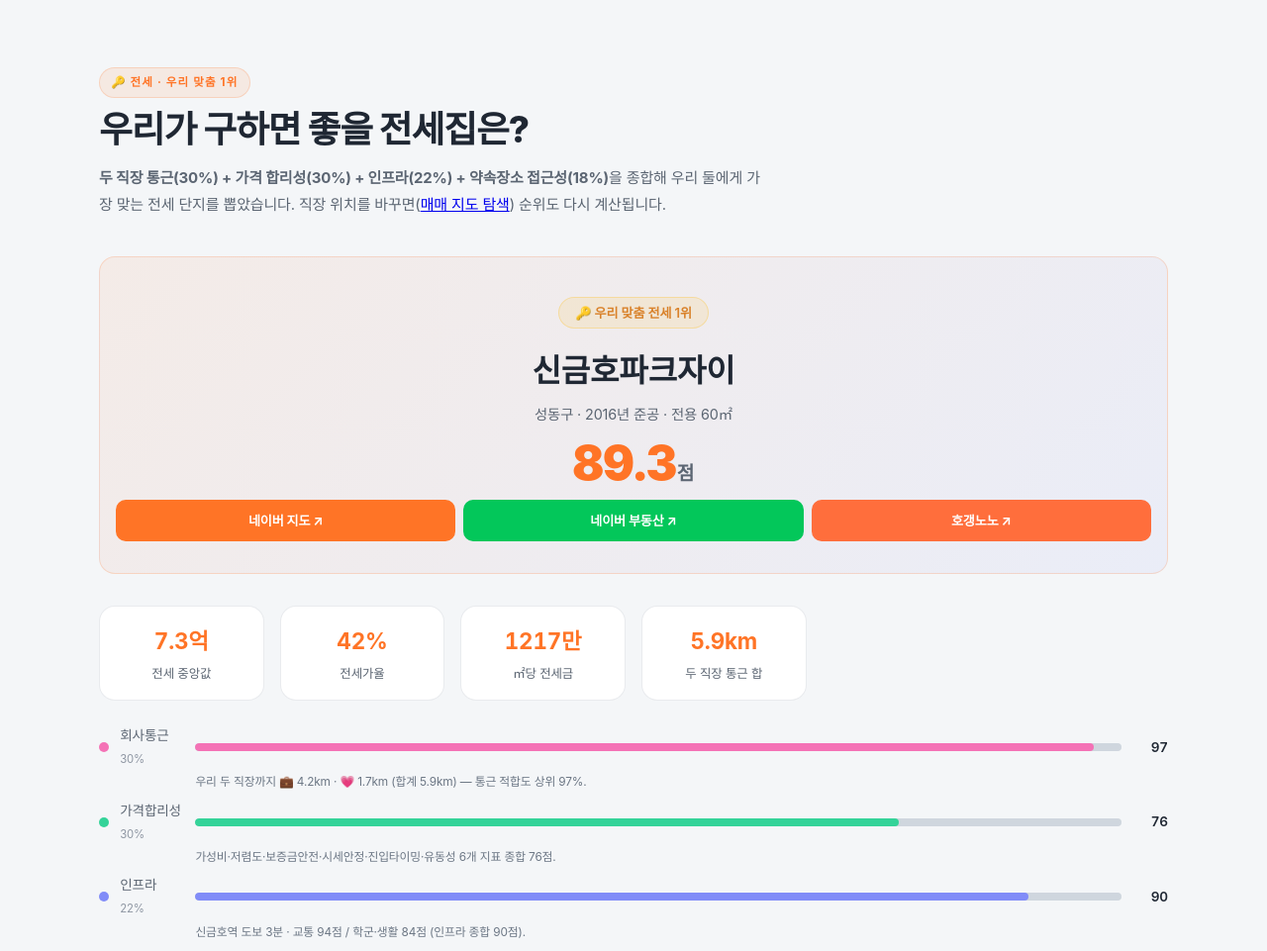
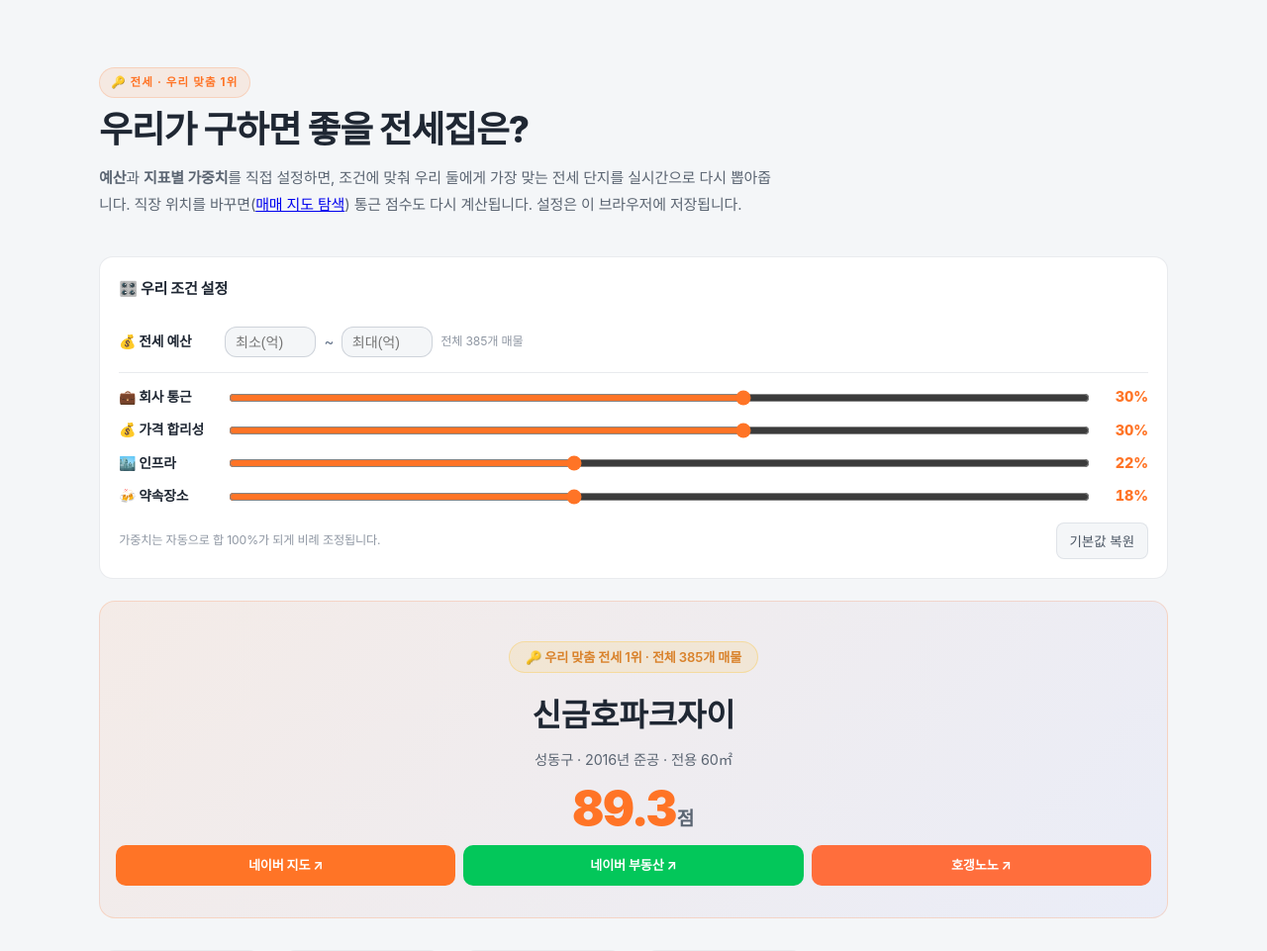
Before and after one commit to jiuk96/realestate_analysis_tool, a Flask app: page /jeonse-top1 in a window 1280 px wide. Shown: the part 52-1013 px from the top of the page at 99% size. Run offline with Flask 3, Linux system fonts and the light colour scheme; some libraries are stand-ins or nearby versions; some web fonts are replaced.

Commit message:
전세 맞춤 1위 세분화 — 예산 필터 + 사용자 가중치 슬라이더
/jeonse-top1에 '🎛️ 우리 조건 설정' 카드 추가:
- 전세 예산(최소~최대 억): 전세 중앙값 기준으로 후보군을 필터.
  범위 내 매물 수를 실시간 표기, 없으면 안내 문구.
- 지표별 가중치 슬라이더(회사통근·가격합리성·인프라·약속장소):
  움직일 때마다 합 100%로 자동 비례 정규화(% 실시간 표시)되고
  1위·2~5위 후보·축 바·근거가 즉시 재계산.
- 설정은 localStorage에 저장(재방문 시 유지), '기본값 복원' 버튼.
- 축 바의 % 표기도 정규화된 사용자 가중치를 따름.

검증: 예산 5억 → 1위 벽산(4.7억)으로 교체, 통근 100% 몰빵 → 직장
최근접 단지로 교체, 1~2억 → 실존 매물(강동 삼익파크맨션 2.0억) 정확
매칭, 리셋 시 기본 1위 복원. JS 오류 없음.

Co-Authored-By: Claude Fable 5 <noreply@anthropic.com>
Claude-Session: https://claude.ai/code/session_01RYwhTU4n4WZ8hT92X6BPxQ

```diff
--- a/web/static/style.css
+++ b/web/static/style.css
@@ -1531,3 +1531,22 @@ details.budget-fold .legal-hint { font-weight: 500; }
   .top1-stats-grid { gap: .5rem; }
   .nav-link { font-size: .8rem; padding: .4rem .6rem; }
 }
+
+/* ── 🎛️ 전세 맞춤 1위: 예산·가중치 설정 카드 ─────────────── */
+.jt-controls { margin-bottom: 1.4rem; }
+.jt-budget-row {
+  display: flex; align-items: center; gap: .5rem; flex-wrap: wrap;
+  padding: .6rem 0 .9rem; border-bottom: 1px solid var(--border); margin-bottom: .8rem;
+}
+.jt-budget-row input[type=number] {
+  width: 92px; background: var(--bg); border: 1px solid var(--border-strong);
+  color: var(--text); border-radius: var(--r-sm); padding: .42rem .6rem; font-size: .88rem;
+}
+.jt-lbl { font-size: .86rem; font-weight: 700; color: var(--text); min-width: 6.2rem; }
+.jt-hint { font-size: .76rem; color: var(--text3); }
+.jt-sliders { display: flex; flex-direction: column; gap: .55rem; }
+.jt-slider-row { display: flex; align-items: center; gap: .7rem; }
+.jt-slider-row input[type=range] { flex: 1; accent-color: var(--accent); height: 22px; }
+.jt-pct { width: 3rem; text-align: right; font-weight: 800; color: var(--accent); font-variant-numeric: tabular-nums; font-size: .9rem; }
+.jt-ctrl-foot { display: flex; align-items: center; justify-content: space-between; gap: .8rem; margin-top: .9rem; flex-wrap: wrap; }
+@media (max-width: 540px) { .jt-lbl { min-width: 5.2rem; font-size: .8rem; } }
--- a/web/templates/jeonse_top1.html
+++ b/web/templates/jeonse_top1.html
@@ -7,10 +7,43 @@
     <div class="section-label">🔑 전세 · 우리 맞춤 1위</div>
     <h2 class="section-title">우리가 구하면 좋을 전세집은?</h2>
     <p class="section-desc">
-      <strong>두 직장 통근(30%) + 가격 합리성(30%) + 인프라(22%) + 약속장소 접근성(18%)</strong>을
-      종합해 우리 둘에게 가장 맞는 전세 단지를 뽑았습니다.
-      직장 위치를 바꾸면(<a href="/">매매 지도 탐색</a>) 순위도 다시 계산됩니다.
+      <strong>예산</strong>과 <strong>지표별 가중치</strong>를 직접 설정하면, 조건에 맞춰
+      우리 둘에게 가장 맞는 전세 단지를 실시간으로 다시 뽑아줍니다.
+      직장 위치를 바꾸면(<a href="/">매매 지도 탐색</a>) 통근 점수도 다시 계산됩니다.
+      설정은 이 브라우저에 저장됩니다.
     </p>
+
+    <!-- 🎛️ 우리 조건 설정: 예산 + 가중치 -->
+    <div class="budget-card jt-controls">
+      <div class="budget-card-title">🎛️ 우리 조건 설정</div>
+
+      <div class="jt-budget-row">
+        <span class="jt-lbl">💰 전세 예산</span>
+        <input type="number" id="jtBudgetMin" placeholder="최소(억)" min="0" step="0.5">
+        <span class="price-tilde">~</span>
+        <input type="number" id="jtBudgetMax" placeholder="최대(억)" min="0" step="0.5">
+        <span class="jt-hint" id="jtBudgetHint">비워두면 전체 매물에서 추천</span>
+      </div>
+
+      <div class="jt-sliders">
+        <div class="jt-slider-row"><span class="jt-lbl">💼 회사 통근</span>
+          <input type="range" id="jtwCommute" min="0" max="50" step="5" value="30">
+          <span class="jt-pct" id="jtwCommutePct">30%</span></div>
+        <div class="jt-slider-row"><span class="jt-lbl">💰 가격 합리성</span>
+          <input type="range" id="jtwPrice" min="0" max="50" step="5" value="30">
+          <span class="jt-pct" id="jtwPricePct">30%</span></div>
+        <div class="jt-slider-row"><span class="jt-lbl">🏙️ 인프라</span>
+          <input type="range" id="jtwInfra" min="0" max="50" step="5" value="22">
+          <span class="jt-pct" id="jtwInfraPct">22%</span></div>
+        <div class="jt-slider-row"><span class="jt-lbl">🍻 약속장소</span>
+          <input type="range" id="jtwSpot" min="0" max="50" step="5" value="18">
+          <span class="jt-pct" id="jtwSpotPct">18%</span></div>
+      </div>
+      <div class="jt-ctrl-foot">
+        <span class="jt-hint">가중치는 자동으로 합 100%가 되게 비례 조정됩니다.</span>
+        <button class="commute-btn" id="jtReset">기본값 복원</button>
+      </div>
+    </div>
 
     <div id="jeonseTop1Detail">
       <div class="skeleton" style="height:420px"></div>
```
Also changed, not shown: web/static/dashboard.js.
